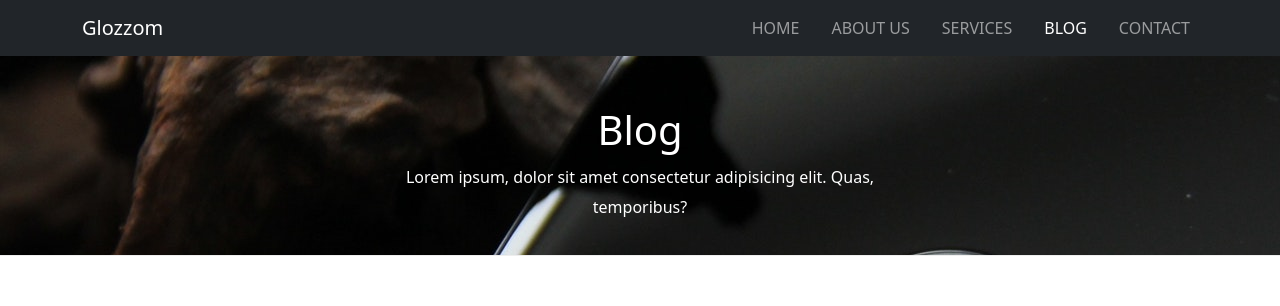
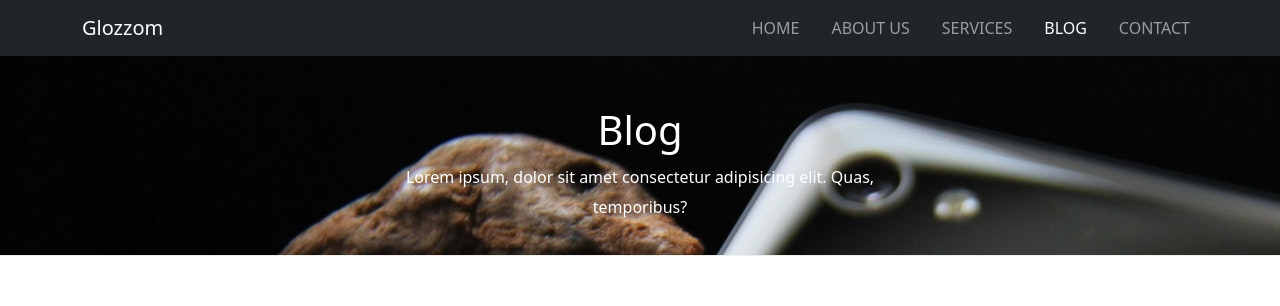
Before and after one commit to Imtiaz277/glozzom, a plain HTML site: page blog.html in a window 1280 px wide. Shown: the top 306 px of the page. Drawn offline with nearby package versions, Linux system fonts and the light colour scheme.

Commit message:
updated css

```diff
--- a/css/styles.css
+++ b/css/styles.css
@@ -16,8 +16,6 @@
 .header-section{
 	height: 200px;
 	background: url('../img/image1.jpg');
-	background-position: 0 -360px;
-	background-attachment: fixed;
 	color: #fff;
 	border-bottom: 1px #eee solid;
 	padding-top: 50px;
```
